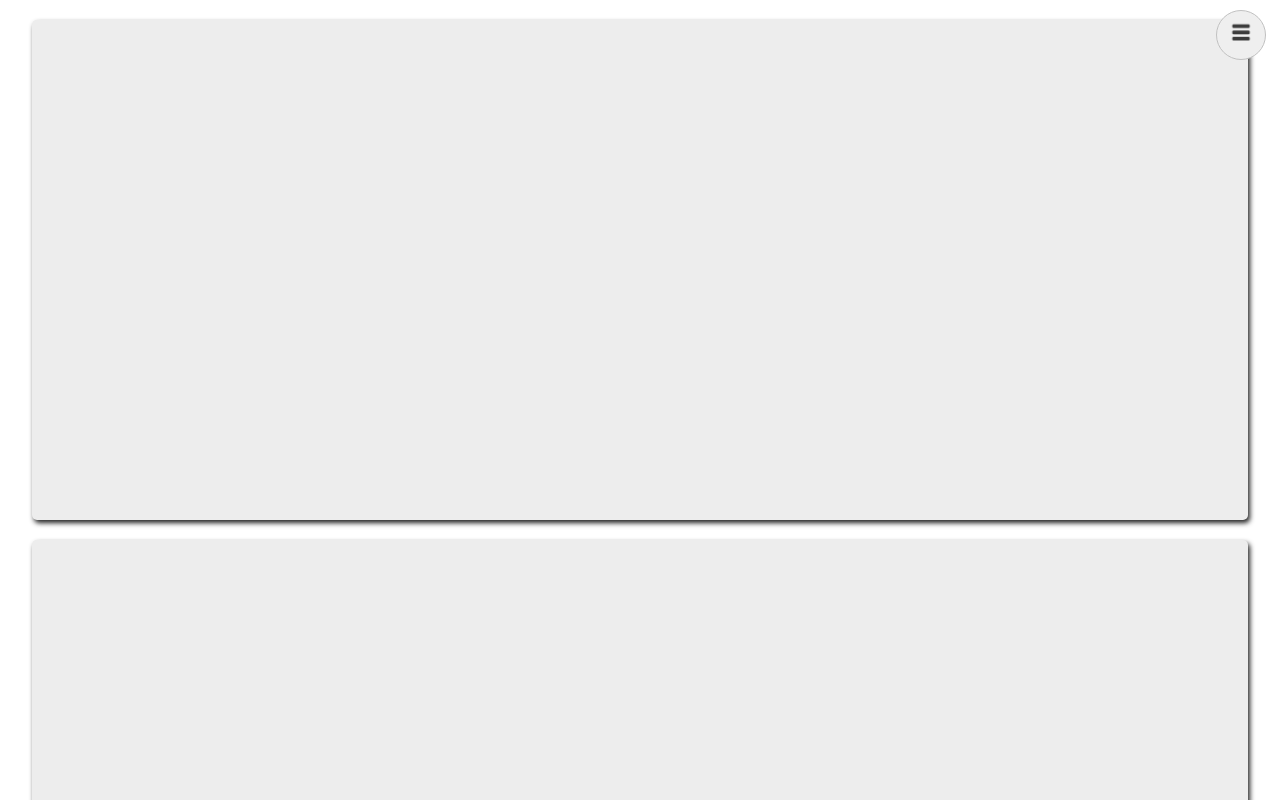
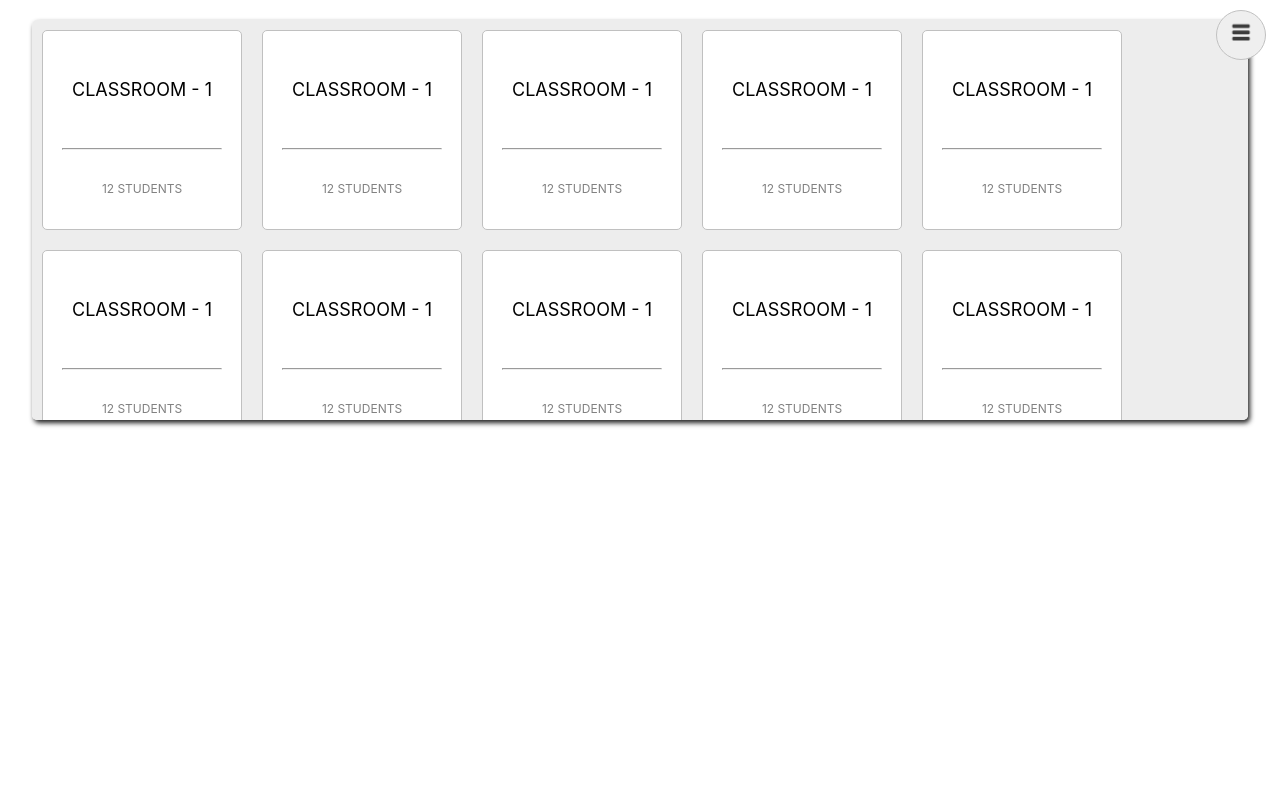
Before and after one commit to resatDev/vr_dashboard, a React (Create React App) app: page /main-page in a window 1280 px wide. Shown: the top 800 px of the page. Built offline with nearby package versions, Linux system fonts and the light colour scheme.

Commit message:
classrooms :: making classroomlist in the dashboard

```diff
--- a/public/style.css
+++ b/public/style.css
@@ -299,14 +299,51 @@
 }
 
 .classList{
-    display: flex;
+    display: block;
     position: relative;
     width: 95%;
-    height: 500px;
+    height: 400px;
     margin-top: 20px;
     margin-left: 2.5%;
     border-radius: 5px;
     z-index: 0;
     background: #ededed;
     box-shadow: 2px 3px 5px 0px;
+    overflow-y: auto;
 }
+
+.classroom{
+    float: left;
+    width: 200px;
+    height: 200px;
+    border: 1px solid silver;
+    border-radius: 5px;
+    text-transform: uppercase;
+    background: white;
+    margin: 10px;
+}
+
+hr{
+    width: 80%;
+    margin: 0 auto;
+}
+
+.classroomName{
+    display: flex;
+    align-items: center;
+    justify-content: center;
+    width: 100%;
+    height: 59%;
+    font-size: 18px;
+    color: black;
+}
+
+.studentsNumber{
+    display: flex;
+    align-items: center;
+    justify-content: center;
+    width: 100%;
+    height: 40%;
+    font-size: 12px;
+    color: gray;
+}
--- /dev/null
+++ b/src/components/dashboard/classroom/class.js
@@ -0,0 +1,13 @@
+import React, { Component } from 'react'
+
+export default class Class extends Component {
+    render() {
+        return (
+            <div className="classroom">
+                <div className="classroomName">{`Classroom - ${this.props.name}`}</div>
+                <hr />
+                <div className="studentsNumber">{`${this.props.number} students`}</div>
+            </div>
+        )
+    }
+}
--- a/src/components/dashboard/classrooms.js
+++ b/src/components/dashboard/classrooms.js
@@ -1,10 +1,15 @@
 import React, { Component } from 'react'
+import Class from './classroom/class'
+export default class Classrooms extends Component {
+    classroomLists = () => {
+        const classroomList = this.props.classrooms;
+        return (classroomList) ? classroomList.map(classroom => <Class name={ classroom.class } number={ classroom.number } />) : null;
+    }
 
-export default class Classrooms extends Component {
     render() {
         return (
             <div className="classList">
-
+                { !this.classroomLists() ? <span style={{color:'white', margin:'30px'}}>Loading...</span> : this.classroomLists() }
             </div>
         )
     }
--- a/src/main-page.js
+++ b/src/main-page.js
@@ -8,7 +8,8 @@ export default class MainPage extends Component {
     constructor(props){
         super(props);
         this.state = {
-            sidebarIsOpen: false
+            sidebarIsOpen: false,
+            classrooms: [{class: '1', number: 12}, {class: '1', number: 12}, {class: '1', number: 12}, {class: '1', number: 12}, {class: '1', number: 12}, {class: '1', number: 12}, {class: '1', number: 12}, {class: '1', number: 12}, {class: '1', number: 12}, {class: '1', number: 12}, {class: '1', number: 12}, {class: '1', number: 12}, {class: '1', number: 12}, {class: '1', number: 12}]
         };
         this.handleSidebar = this.handleSidebar.bind(this);
     }
@@ -17,6 +18,7 @@ export default class MainPage extends Component {
         this.setState({
             sidebarIsOpen: status
         });
+
     }
 
     render() {
@@ -29,11 +31,7 @@ export default class MainPage extends Component {
                     isopen={ this.handleSidebar }
                     text={ 'open_the_menu' }
                 />
-                <Classrooms />
-                <Classrooms />
-                <Classrooms />
-                <Classrooms />
-                <Classrooms />
+                <Classrooms classrooms={ this.state.classrooms } />
             </div>
         )
     }
```
